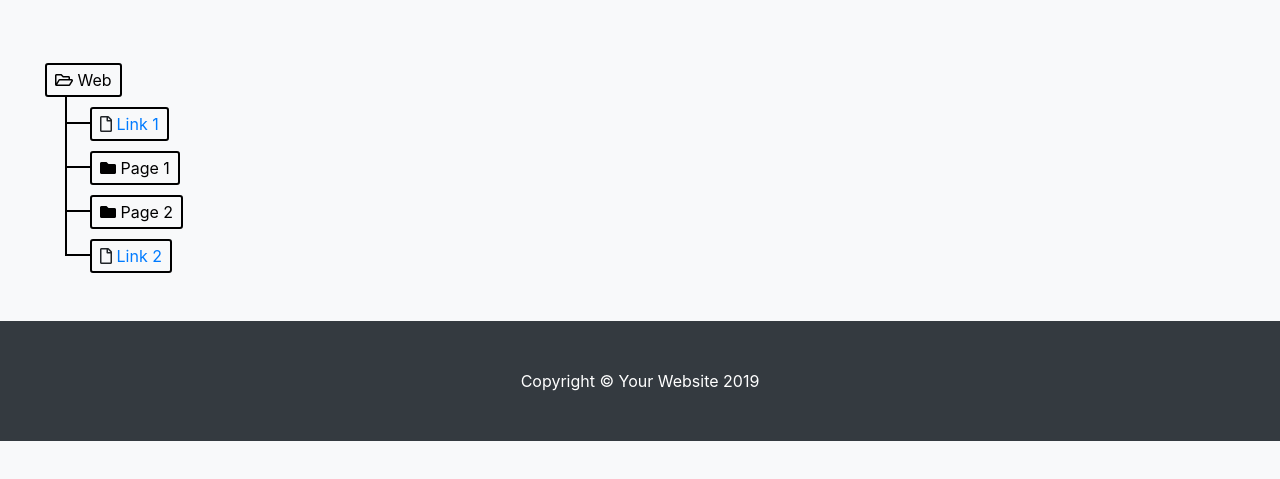
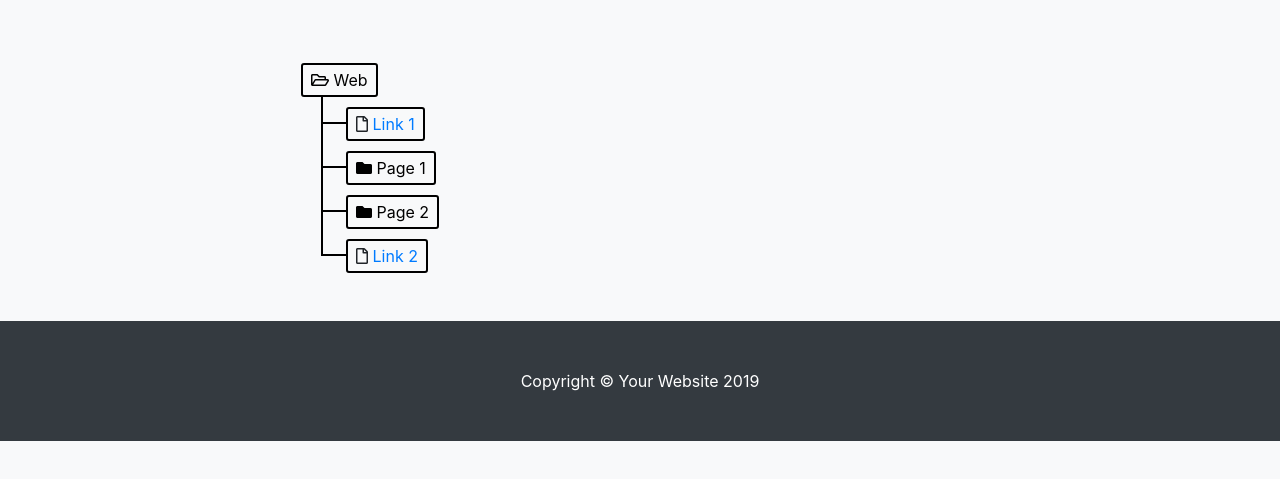
Before and after one commit to abanoub-1/Rise_and_Fall, a plain HTML site: page about.html in a window 1280 px wide. Shown: the part 287-766 px from the top of the page. Drawn offline with nearby package versions, Linux system fonts and the light colour scheme.

Commit message:
Adecuation of the tree in Sitemap

```diff
--- a/css/about.css
+++ b/css/about.css
@@ -1,5 +1,9 @@
 body {
     background-color: #F8F9FA;
+}
+
+.tree{
+    margin-left: 20%;
 }
 
 .tree li {
```
